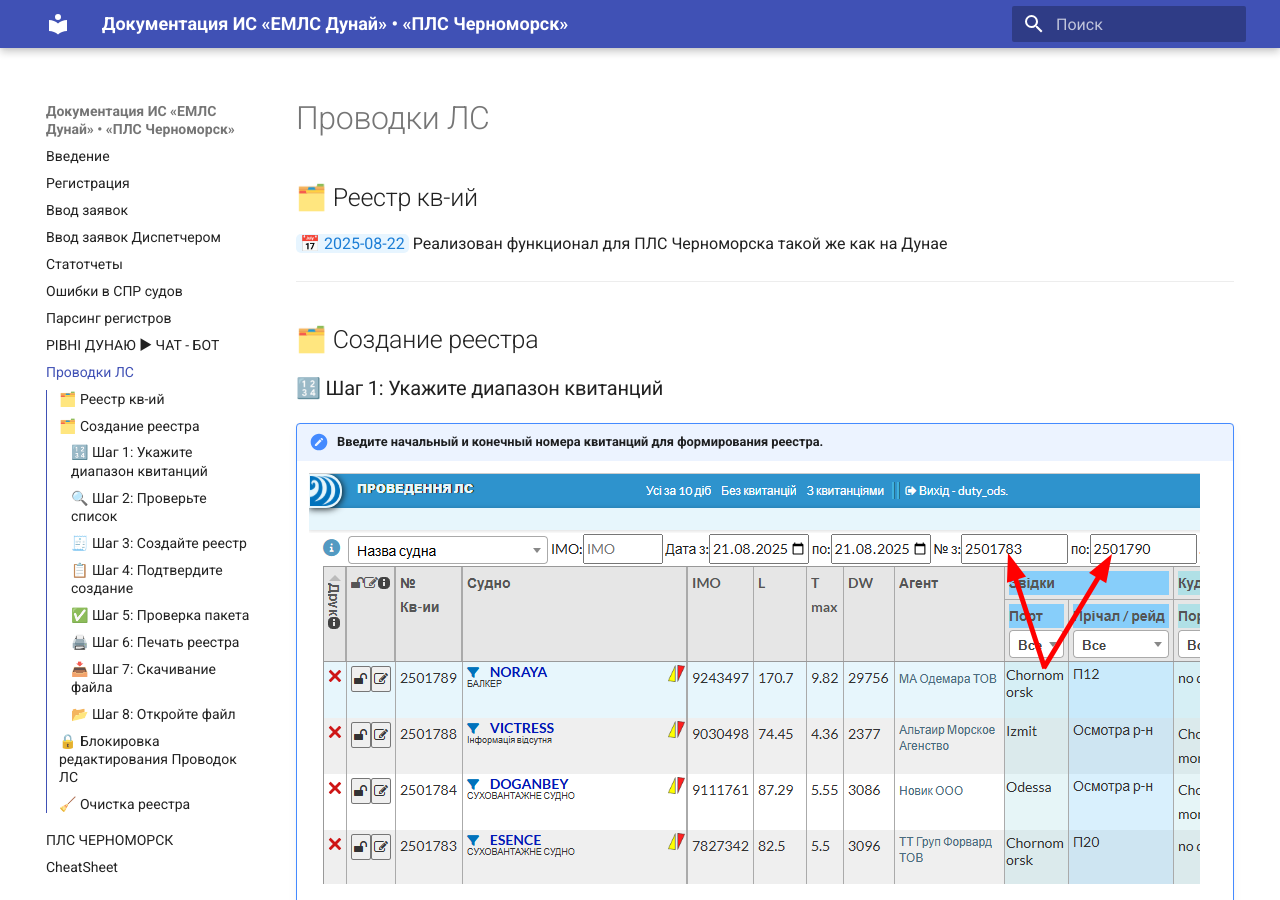
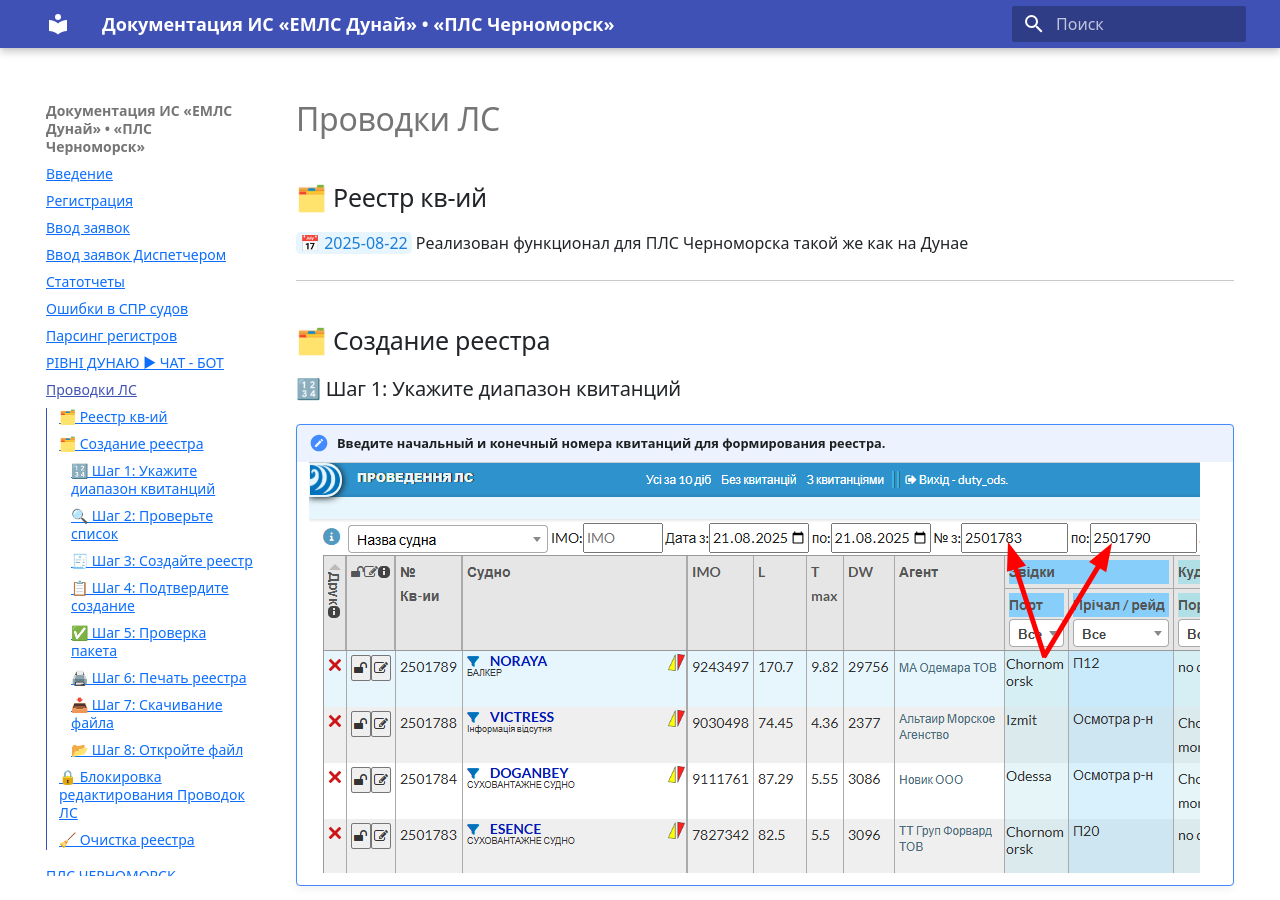
Before and after one commit to vvxsoni/Danube_help, an MkDocs documentation site: the page built from docs/reestr.md, in a window 1280 px wide and 900 px high. Built offline with MkDocs 1.6.1 and Material for MkDocs 9.7.7, drawn with Linux system fonts in a browser that asks for light colours.

Commit message:
class="btn btn-primary"

```diff
--- a/docs/reestr.md
+++ b/docs/reestr.md
@@ -56,6 +56,7 @@
     - Выберите в меню **«Реестр → Убрать все кв-ии из реестра»**
     ![Очистка реестра](images/reestr_009.png)
 
-<button onclick="window.print()" style="margin: 1em 0; padding: 0.5em 1em; font-size: 1em;">
+<!-- <button onclick="window.print()" style="margin: 1em 0; padding: 0.5em 1em; font-size: 1em;"> -->
+<button onclick="window.print()" class="btn btn-primary">
 🖨️ Печатная версия
 </button>
--- a/mkdocs.yml
+++ b/mkdocs.yml
@@ -59,8 +59,10 @@
     accent: indigo
 extra_javascript:
   - pagefind/pagefind-ui.js
+  - https://cdn.jsdelivr.net/npm/bootstrap@5.3.2/dist/js/bootstrap.bundle.min.js
 extra_css:
   - pagefind/pagefind-ui.css
   - styles.css
+  - https://cdn.jsdelivr.net/npm/bootstrap@5.3.2/dist/css/bootstrap.min.css
 plugins:
   - search: false   # отключаем стандартный поиск MkDocs
```
